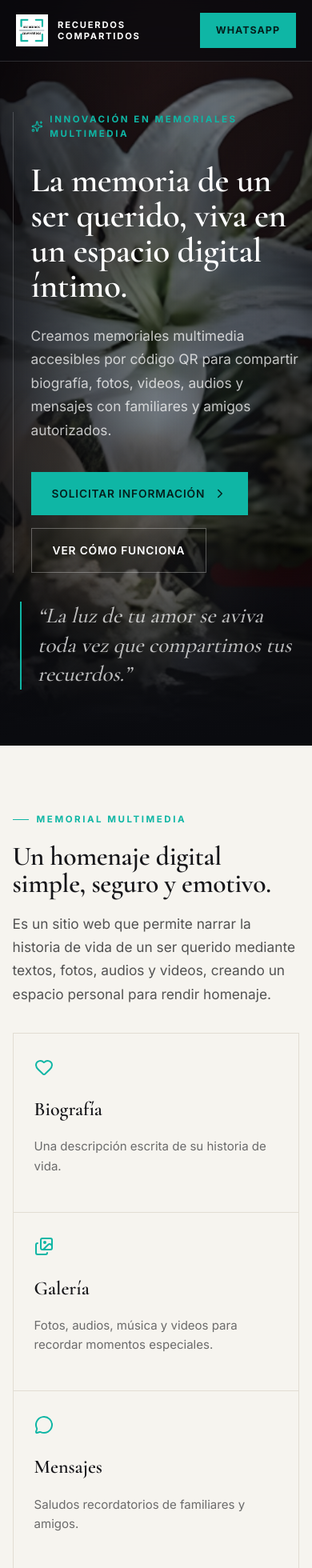
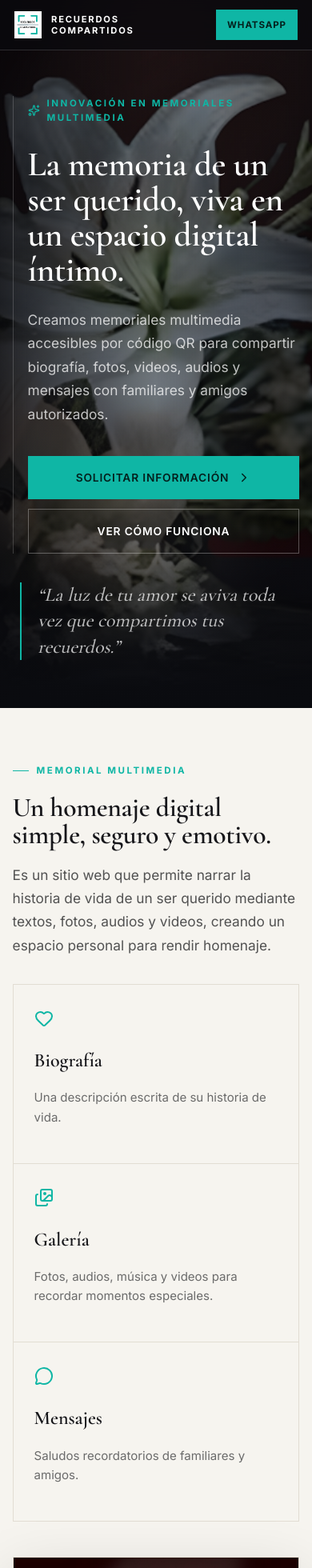
Before and after one commit to Guillemuhana/recuerdos-compartidos, a React (Vite) app: page / in a window 390 px wide. Shown: the top 1960 px of the page at 80% size. Built offline with nearby package versions, Linux system fonts and the light colour scheme.

Commit message:
Mejora responsive: breakpoints para tablet, mobile y telefonos chicos

```diff
--- a/src/styles.css
+++ b/src/styles.css
@@ -164,19 +164,64 @@ input:focus,textarea:focus{outline:none;border-color:var(--aqua)}
 footer{text-align:center;padding:34px;background:#070809;color:rgba(255,255,255,.55);font-size:.85rem;letter-spacing:.04em;border-top:1px solid var(--line-dark)}
 
 /* ---------- Responsive ---------- */
+
+/* Large tablet / small laptop */
+@media (max-width:1100px){
+  .twoCol,.reverse{gap:44px}
+  .header nav{gap:20px}
+}
+
+/* Tablet: stack two-column sections, keep multi-col grids where they fit */
 @media (max-width:900px){
+  .header{padding:14px clamp(18px,5vw,30px)}
   .header nav{display:none}
   .twoCol,.reverse,.contactBox{grid-template-columns:1fr}
+  .reverse>*:first-child{order:2}
+  .benefits{grid-template-columns:repeat(2,1fr)}
+  .benefits div:nth-child(3n){border-right:1px solid var(--line-dark)}
+  .benefits div:nth-child(2n){border-right:none}
+  .benefits div:nth-last-child(-n+3){border-bottom:1px solid var(--line-dark)}
+  .heroContent{margin:auto}
+  .quote{position:relative;right:auto;bottom:auto;margin:36px auto 0;width:92%;font-size:1.5rem}
+  .section{padding:80px 0}
+  .phoneMock img,.imageFrame img{height:460px}
+  .contactBox{box-shadow:0 16px 44px rgba(15,15,20,.14)}
+  .contactBox>div,.contact form{padding:34px}
+}
+
+/* Phones: everything single column */
+@media (max-width:640px){
+  .header{padding:12px 18px}
+  .brand img{width:34px;height:34px}
+  .smallCta{padding:10px 14px;font-size:.72rem}
+  .hero{padding:120px 0 60px;min-height:auto}
+  .heroContent{padding-left:18px}
+  .heroActions{gap:12px}
+  .heroActions .btn{flex:1 1 100%}
+  .section{padding:64px 0}
+
   .cardGrid,.steps,.benefits,.faqGrid{grid-template-columns:1fr}
   .cardGrid .miniCard{border-right:none;border-bottom:1px solid var(--line)}
   .cardGrid .miniCard:last-child{border-bottom:none}
-  .steps .step{border-right:none;border-bottom:1px solid var(--line-dark)}
-  .benefits div{border-right:none}
-  .benefits div:nth-last-child(-n+3){border-bottom:1px solid var(--line-dark)}
-  .benefits div:last-child{border-bottom:none}
-  .faqGrid details:nth-child(odd){border-right:none}
-  .heroContent{margin:auto}
-  .quote{position:relative;right:auto;bottom:auto;margin:36px auto 0;width:92%}
-  .section{padding:78px 0}
-  .contactBox>div,.contact form{padding:32px}
+  .steps{border-top:none}
+  .steps .step{border-right:none;border-bottom:1px solid var(--line-dark);padding:26px 22px}
+  .steps .step:last-child{border-bottom:none}
+  .benefits{grid-template-columns:1fr}
+  .benefits div{border-right:none!important;border-bottom:1px solid var(--line-dark)!important;padding:20px 22px}
+  .benefits div:last-child{border-bottom:none!important}
+  .faqGrid details{border-right:none!important}
+
+  .formats{gap:12px;font-size:.85rem;padding:16px 18px}
+  .phoneMock img,.imageFrame img{height:380px}
+  .imageFrame::after{inset:10px}
+  .contactBox>div,.contact form{padding:26px}
+  th,td{padding:14px 16px;font-size:.9rem}
+  footer{padding:26px 18px;font-size:.78rem}
 }
+
+/* Small phones */
+@media (max-width:380px){
+  .brand span{font-size:.62rem}
+  .hero h1{font-size:2.4rem}
+  .phoneMock img,.imageFrame img{height:320px}
+}
```
